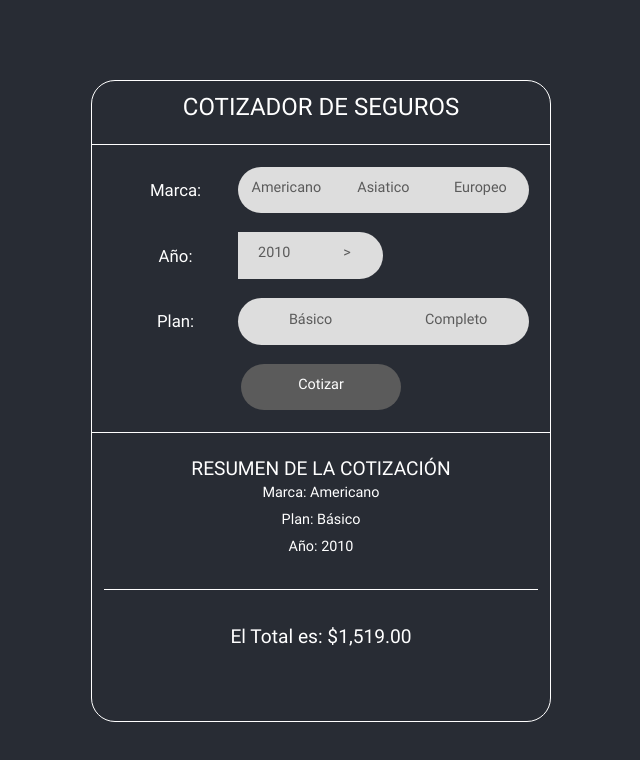
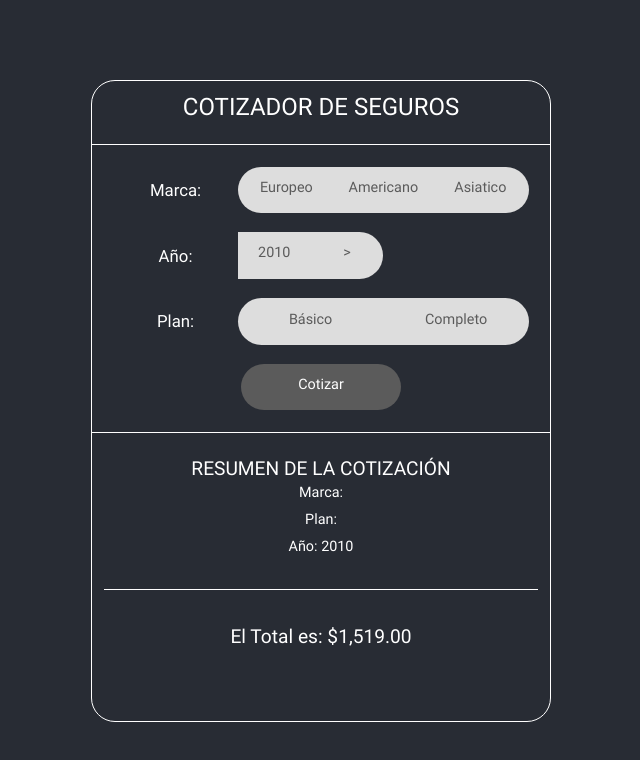
Before and after one commit to BiggerCrayonZ/cotizador, a React (Create React App) app in the folder cotizador-ui/: page / in a window 1280 px wide. Shown: the top 760 px of the page, without its empty margins (319-959 px from the left). Built offline with nearby package versions, Linux system fonts and the light colour scheme.

Commit message:
Props workflow done

```diff
--- a/cotizador-ui/src/components/View/FormComponent/FormComponent.jsx
+++ b/cotizador-ui/src/components/View/FormComponent/FormComponent.jsx
@@ -7,33 +7,22 @@ import GenericButtonComponent from '../GenericButtonComponent/GenericButtonCompo
 import YearPickerComponent from '../YearPickerComponent/YearPickerComponent';
 
 class FormComponent extends Component {
-    state = {
-        brand: 'default',
-        plan: 'defaul',
-        year: 2010,
-    }
-
-    selectBrand = (brand) => {
-
-    }
-
-    selectPlan = () => {
-        // console.log("Plan changed");
-    }
-
-    changeYear = (newYear) => {
-        this.setState({ year: newYear });
-    }
+    selectBrand = (brand) => { this.props.setBrand(brand); }
+    selectPlan = (plan) => { this.props.setPlan(plan); }
+    changeYear = (newYear) => { this.props.setYear(newYear); }
 
     brandList = [
         {
-            name: "Americano"
+            name: "Europeo",
+            value: 1500
         },
         {
-            name: "Asiatico"
+            name: "Americano",
+            value: 1000
         },
         {
-            name: "Europeo"
+            name: "Asiatico",
+            value: 500
         }
     ];
     planList = [
@@ -48,15 +37,15 @@ class FormComponent extends Component {
             <div className="form_container">
                 <section className="brand_section">
                     <div className="brand_title subTitle">Marca:</div>
-                    <GenericDropDownComponent list={this.brandList} selectBrand={this.selectBrand} />
+                    <GenericDropDownComponent list={this.brandList} select={this.selectBrand} />
                 </section>
                 <section className="year_section">
                     <div className="year_title subTitle">Año:</div>
-                    <YearPickerComponent year={this.state.year} change={this.changeYear} />
+                    <YearPickerComponent year={this.props.getYear} change={this.changeYear} />
                 </section>
                 <section className="plan_section">
                     <div className="plan_title subTitle">Plan:</div>
-                    <GenericDropDownComponent list={this.planList} selectBrand={this.selectPlan} />
+                    <GenericDropDownComponent list={this.planList} select={this.selectPlan} />
                 </section>
                 <div className="btn_section"> <GenericButtonComponent title="Cotizar" /> </div>
             </div>
--- a/cotizador-ui/src/components/View/GenericDropdownComponent/GenericDropdownComponent.jsx
+++ b/cotizador-ui/src/components/View/GenericDropdownComponent/GenericDropdownComponent.jsx
@@ -4,8 +4,8 @@ import './GenericDropdownComponent.css';
 class GenericDropdownComponent extends Component {
     state = {}
 
-    selectItem = (brand) => {
-        this.props.selectBrand(brand);
+    selectItem = (item) => {
+        this.props.select(item);
         this.renderListItems();
     }
 
--- a/cotizador-ui/src/components/View/QuotingComponent/QuotingComponent.jsx
+++ b/cotizador-ui/src/components/View/QuotingComponent/QuotingComponent.jsx
@@ -7,13 +7,19 @@ import ResumeComponent from '../ResumeComponent/ResumeComponent';
 
 class QuotingComponent extends Component {
     cardHeader = 'cotizador de seguros';
-    state = {}
+    state = { brand: '', plan: '', year: 2010 };
+
+    /* Functions */
+    setBrand = (brand) => { this.setState({ brand: brand }); }
+    setPlan = (plan) => { this.setState({ plan: plan }); }
+    setYear = (year) => { this.setState({ year: year }); }
+
     render() {
         return (
             <div className="card">
                 <div className="card_header">{this.cardHeader}</div>
-                <div className="card_form"> <FormComponent /> </div>
-                <div className="card_resume"> <ResumeComponent brand='Americano' plan='Básico' year='2010' total={1519} /> </div>
+                <div className="card_form"> <FormComponent getYear={this.state.year} setBrand={this.setBrand} setPlan={this.setPlan} setYear={this.setYear} /> </div>
+                <div className="card_resume"> <ResumeComponent brand={this.state.brand} plan={this.state.plan} year={this.state.year} total={1519} /> </div>
             </div>
         );
     }
```
